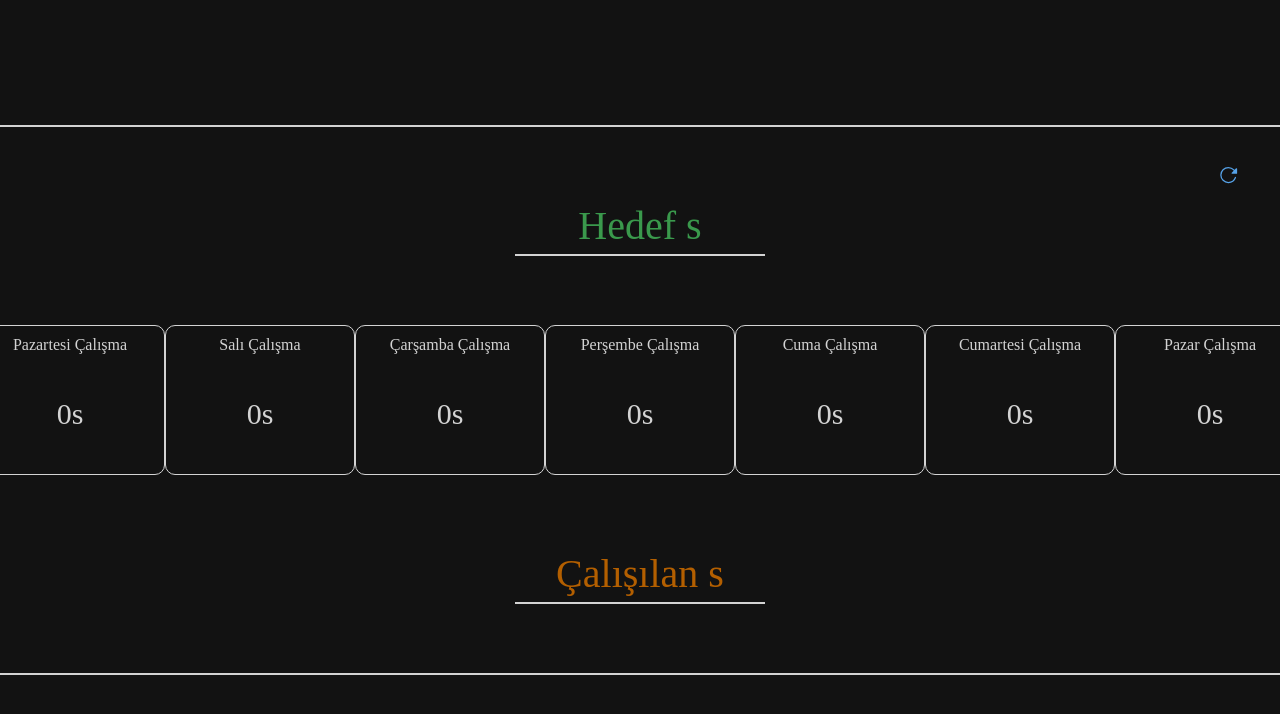
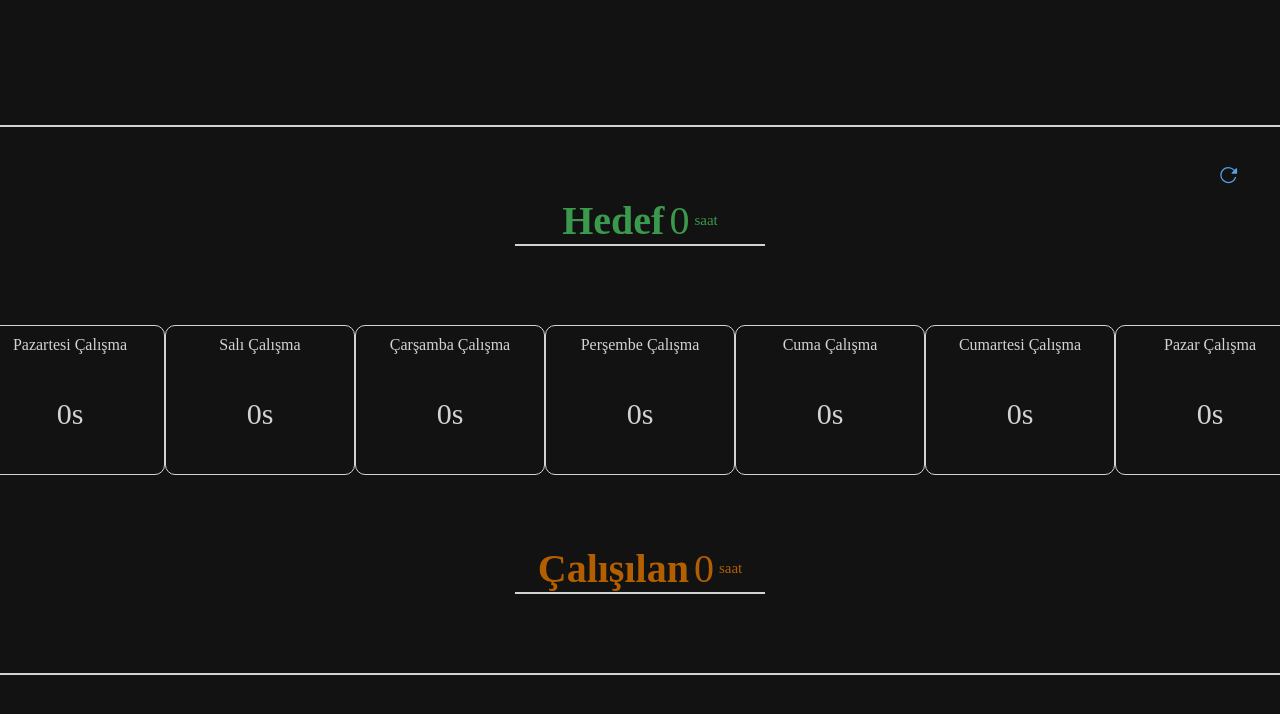
Before and after one commit to enesyagmur/weekly-time-manager, a React (Create React App) app: page / in a window 1280 px wide. Shown: the top 714 px of the page. Built offline with nearby package versions, Linux system fonts and the light colour scheme.

Commit message:
current ve target slice işlemleri yapıldı

```diff
--- a/src/App.js
+++ b/src/App.js
@@ -7,6 +7,7 @@ function App() {
   const localStorageReload = () => {
     localStorage.setItem("currentStudy", 0);
     localStorage.setItem("targetStudy", 0);
+    localStorage.setItem("targetSelectedValue", 0);
     localStorage.setItem("Pazartesi", -1);
     localStorage.setItem("Salı", -1);
     localStorage.setItem("Çarşamba", -1);
@@ -30,5 +31,3 @@ function App() {
 }
 
 export default App;
-
-//sadece 1 komponent üzerinden tüm günleri yapma
--- a/src/components/CurrentStudy.jsx
+++ b/src/components/CurrentStudy.jsx
@@ -3,11 +3,15 @@ import "./studyValue.scss";
 import { useSelector } from "react-redux";
 
 const CurrentStudy = () => {
-  const [takeCurrentStudy, setTakeCurrentStudy] = useState(
-    localStorage.getItem("currentStudy")
+  const currentStudy = useSelector(
+    (state) => state.CurrentStudy.currentStudyCount
   );
 
-  return <div className="current-study">Çalışılan {takeCurrentStudy} s</div>;
+  return (
+    <div className="current-study">
+      <h4> Çalışılan</h4> {currentStudy} <p>saat</p>
+    </div>
+  );
 };
 
 export default CurrentStudy;
--- a/src/components/Days/Day.jsx
+++ b/src/components/Days/Day.jsx
@@ -1,17 +1,36 @@
 import React, { useEffect, useState } from "react";
 import "./day.scss";
+import { useDispatch } from "react-redux";
+import { updateTargetStudyCount } from "../../redux/targetSlice";
+import { updateCurrentStudyCount } from "../../redux/currentSlice";
 
 const Day = ({ dayName }) => {
   const [selectedTarget, setSelectedTarget] = useState(false);
-  const [targetTime, setTargetTime] = useState(0);
   const [studyTime, setStudyTime] = useState();
   const [studyCheck, setStudyCheck] = useState(false);
+  const dispatch = useDispatch();
 
   const [studiedColors, setStudiedColors] = useState({
     bgColor: "#121212",
     brColor: "#d3d3d3",
     opacity: 1,
   });
+
+  const takeTargetSelectedValueFunc = () => {
+    return Number(localStorage.getItem("targetSelectedValue"));
+  };
+
+  const targetSelectedUpdateFunc = () => {
+    const takeValue = takeTargetSelectedValueFunc();
+    localStorage.setItem("targetSelectedValue", takeValue + 1);
+  };
+
+  const checkSelectedTargetFunc = () => {
+    const takeValue = takeTargetSelectedValueFunc();
+    if (takeValue === 7) {
+      setSelectedTarget(true);
+    }
+  };
 
   const returnTargetStudyFunc = () => {
     return Number(localStorage.getItem("targetStudy"));
@@ -32,21 +51,23 @@ const Day = ({ dayName }) => {
   };
 
   const selectTargetFunc = (targetTimeToday) => {
-    setTargetTime(targetTimeToday);
     setSelectedTarget(true);
     updateTargetStudyFunc(targetTimeToday);
+    targetSelectedUpdateFunc();
   };
 
   const updateTargetStudyFunc = (target) => {
     const takeTargetStudy = returnTargetStudyFunc();
     const afterTodayTargetStudy = takeTargetStudy + target;
     localStorage.setItem("targetStudy", afterTodayTargetStudy);
+    dispatch(updateTargetStudyCount(Number(target)));
   };
 
   const updateCurentStudyFunc = (studiedThisToday) => {
     const currentStudy = returnCurrentStudyFunc();
     const afterTodayCurrentStudy = currentStudy + studiedThisToday;
     localStorage.setItem("currentStudy", afterTodayCurrentStudy);
+    dispatch(updateCurrentStudyCount(Number(studiedThisToday)));
   };
 
   const changeStyleFunc = () => {
@@ -88,7 +109,6 @@ const Day = ({ dayName }) => {
       updateCurentStudyFunc(Number(studyTime));
       setStudyCheck(true);
       changeStyleFunc();
-      window.location.reload();
     }
   };
 
@@ -97,7 +117,7 @@ const Day = ({ dayName }) => {
   };
 
   useEffect(() => {
-    studyCheckFunc();
+    checkSelectedTargetFunc();
   }, []);
 
   useEffect(() => {
--- a/src/components/TargetStudy.jsx
+++ b/src/components/TargetStudy.jsx
@@ -1,11 +1,17 @@
 import React, { useState } from "react";
 import "./studyValue.scss";
+import { useSelector } from "react-redux";
 
 const TargetStudy = () => {
-  const [takeTargetStudy, setTakeTargetStudy] = useState(
-    localStorage.getItem("targetStudy")
+  const targetStudy = useSelector(
+    (state) => state.TargetStudy.targetStudyCount
   );
-  return <div className="target-study">Hedef {takeTargetStudy} s</div>;
+  return (
+    <div className="target-study">
+      {" "}
+      <h4> Hedef</h4> {targetStudy} <p>saat</p>
+    </div>
+  );
 };
 
 export default TargetStudy;
--- a/src/components/studyValue.scss
+++ b/src/components/studyValue.scss
@@ -1,8 +1,19 @@
 .study-value {
   width: 250px;
-  text-align: center;
+  height: 40px;
   font-size: 40px;
-  padding: 5px;
+  padding-bottom: 10px;
+  display: flex;
+  align-items: center;
+  justify-content: center;
+
+  h4 {
+    margin-right: 5px;
+  }
+  p {
+    font-size: 15px;
+    margin-left: 5px;
+  }
 }
 
 .current-study {
--- a/src/redux/currentSlice.js
+++ b/src/redux/currentSlice.js
@@ -3,12 +3,13 @@ import { createSlice } from "@reduxjs/toolkit";
 export const currentSlice = createSlice({
   name: "current",
   initialState: {
-    currentStudyCount: localStorage.getItem("currentStudy"),
+    currentStudyCount: Number(localStorage.getItem("currentStudy")),
   },
   reducers: {
-    updateCurrentStudyCount: (state) => {
-      const current = localStorage.getItem("currentStudy");
-      state.currentStudyCount = current;
+    updateCurrentStudyCount: (state, action) => {
+      const takeCurrent = state.currentStudyCount;
+      const totalCurrent = takeCurrent + action.payload;
+      state.currentStudyCount = totalCurrent;
     },
   },
 });
--- a/src/redux/targetSlice.js
+++ b/src/redux/targetSlice.js
@@ -3,12 +3,13 @@ import { createSlice } from "@reduxjs/toolkit";
 export const targetSlice = createSlice({
   name: "target",
   initialState: {
-    targetStudyCount: localStorage.getItem("targetStudy"),
+    targetStudyCount: Number(localStorage.getItem("targetStudy")),
   },
   reducers: {
-    updateTargetStudyCount: (state) => {
-      const target = localStorage.getItem("targetStudy");
-      state.targetStudyCount = target;
+    updateTargetStudyCount: (state, action) => {
+      const takeTarget = state.targetStudyCount;
+      const totalTarget = takeTarget + action.payload;
+      state.targetStudyCount = totalTarget;
     },
   },
 });
```
